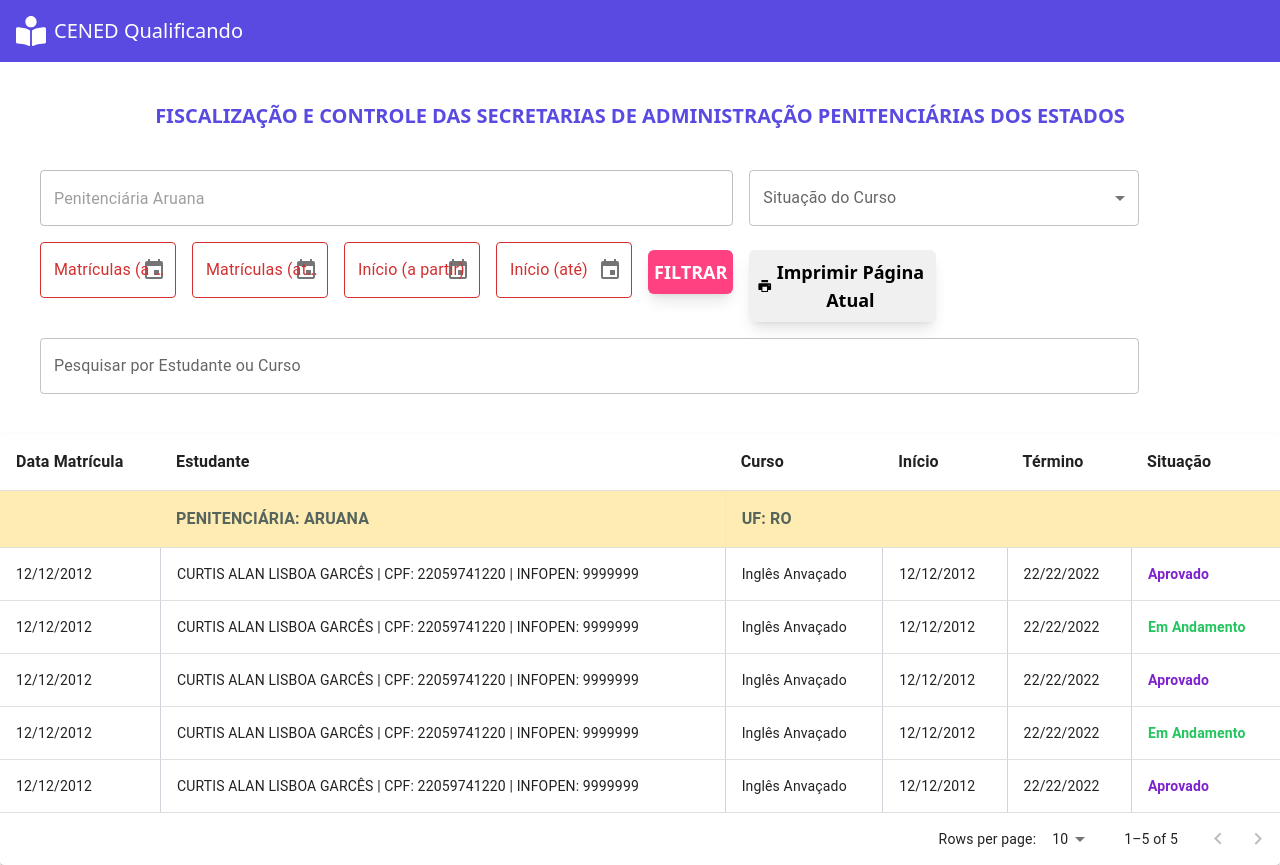
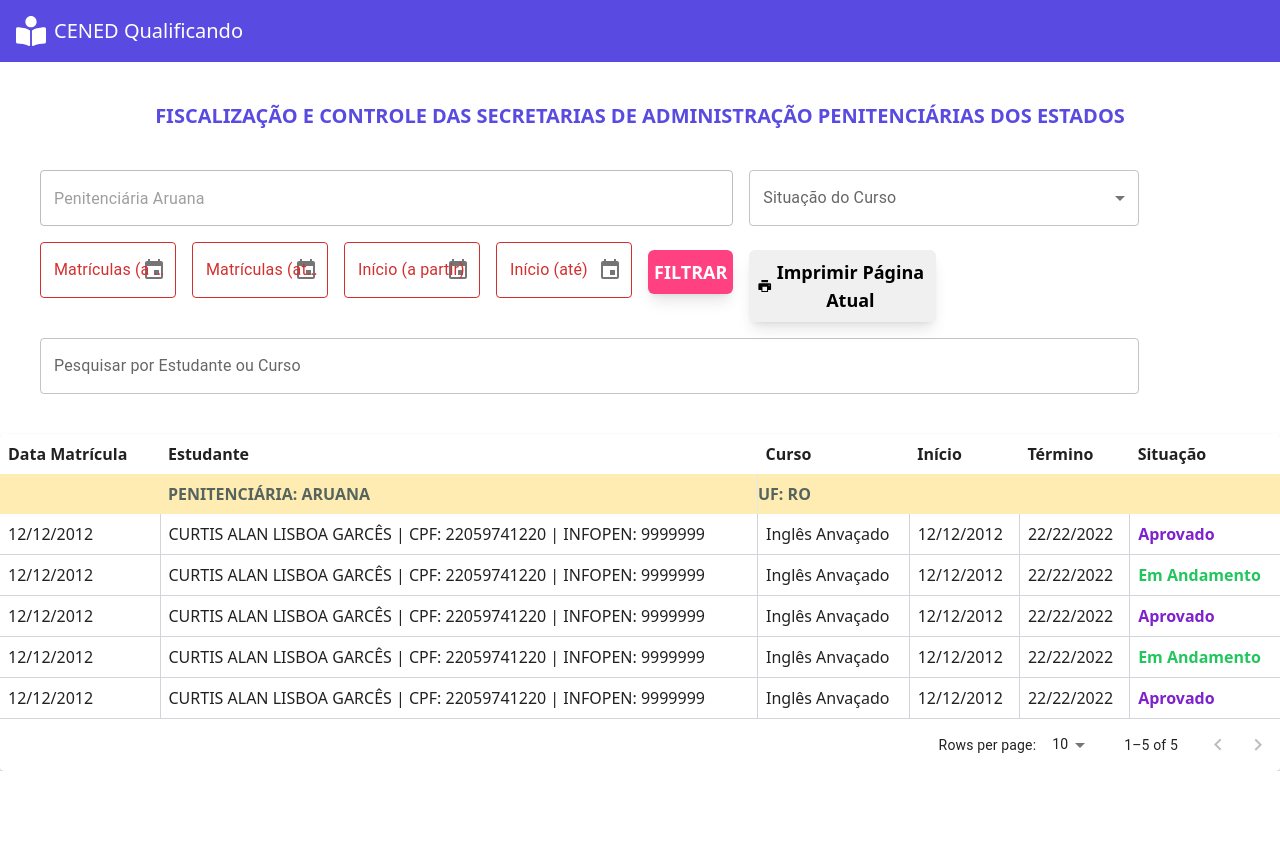
Before and after one commit to lucas-010/cened-penitenciaria, a React (Create React App) app: page /matriculas in a window 1280 px wide. After the commit the page ends 800 px from the top, so only its background shows below. Built offline with nearby package versions, Linux system fonts and the light colour scheme.

Commit message:
table spacing reduced

```diff
--- a/src/Components/Manager/TableContent.jsx
+++ b/src/Components/Manager/TableContent.jsx
@@ -1,12 +1,7 @@
 import React, {useEffect, useState} from 'react';
 import Paper from '@mui/material/Paper';
-import Table from '@mui/material/Table';
-import TableBody from '@mui/material/TableBody';
-import TableCell from '@mui/material/TableCell';
 import TableContainer from '@mui/material/TableContainer';
-import TableHead from '@mui/material/TableHead';
 import TablePagination from '@mui/material/TablePagination';
-import TableRow from '@mui/material/TableRow';
 import { Grid } from '@mui/material';
 
 const columns = [
@@ -105,80 +100,81 @@
     <Grid>
     <Paper sx={{ width: '100%', overflow: 'hidden' }}>
       <TableContainer sx={{ maxHeight: 740, width: '100%' }}>
-        <Table stickyHeader aria-label="sticky table">
-          <TableHead>
-            <TableRow>
-              <TableCell>
+        <table className='w-full'>
+          <thead>
+            <tr>
+              <td className='p-2'>
                 <p className='text-base font-semibold'>Data Matrícula</p>
-              </TableCell>
+              </td>
 
-              <TableCell>
+              <td className='p-2'>
                 <p className="text-base font-semibold">Estudante</p>
-              </TableCell>
+              </td>
 
-              <TableCell>
+              <td className='p-2'>
                 <p className="text-base font-semibold">Curso</p>
-              </TableCell>
+              </td>
 
-              <TableCell>
+              <td className='p-2'>
                 <p className="text-base font-semibold">Início</p>
-              </TableCell>
+              </td>
 
-              <TableCell>
+              <td className='p-2'>
                 <p className="text-base font-semibold">Término</p>
-              </TableCell>
+              </td>
 
-              <TableCell>
+              <td className='p-2'>
                 <p className="text-base font-semibold">Situação</p>
-              </TableCell>
-            </TableRow>
-          </TableHead>
-          <TableBody>
-          <TableRow sx={{backgroundColor: 'rgb(255, 236, 178)'}}>
-              <TableCell>
+              </td>
+            </tr>
+          </thead>
+          <tbody className='w-full'>
+          <tr className='w-full' style={{backgroundColor: 'rgb(255, 236, 178)'}}>
+              <td className='p-2'>
 
-              </TableCell>
-              <TableCell>
+              </td>
+              <td className='p-2'>
                 <h2 className='font-bold text-[#56645e] text-base'>PENITENCIÁRIA: ARUANA</h2>
-              </TableCell>
+              </td>
 
-              <TableCell className='border-l'>
+              <td className='border-l'>
                 <h2 className='font-bold text-[#56645e] text-base'>UF: RO</h2>
-              </TableCell>
+              </td>
 
 
-              <TableCell>
+              <td className='p-2'>
 
-              </TableCell>
+              </td>
 
-              <TableCell>
+              <td className='p-2'>
 
-              </TableCell>
+              </td>
 
-              <TableCell>
+              <td className='p-2'>
 
-              </TableCell>
-            </TableRow>
+              </td>
+
+            </tr>
             {rows
               .slice(page * rowsPerPage, page * rowsPerPage + rowsPerPage)
               .map((row) => {
                 return (
-                  <TableRow hover role="checkbox" tabIndex={-1} key={row.code}>
+                  <tr className='hover:bg-gray-100' key={row.code}>
                     {columns.map((column) => {
                       const value = row[column.id];
                       return (
-                        <TableCell className={`${column.id === 'datam' ? 'w-40 border-l-0' : 'border-l border-gray-300'}`} key={column.id} align={column.align}>
+                        <td className={`${column.id === 'datam' ? 'w-40 border-l-0' : 'border-l border-gray-300'} p-2 border-b border-gray-300`} key={column.id} align={column.align}>
                           <p className={`${value === 'Aprovado' ? 'text-purple-700 font-semibold' : ''} ${value === 'Em Andamento' ? 'text-green-500 font-semibold' : ''}`}>{column.format && typeof value === 'number'
                             ? column.format(value)
                             : value}</p>
-                        </TableCell>
+                        </td>
                       );
                     })}
-                  </TableRow>
+                  </tr>
                 );
               })}
-          </TableBody>
-        </Table>
+          </tbody>
+        </table>
       </TableContainer>
       <TablePagination
         rowsPerPageOptions={[10, 25, 100]}
```
